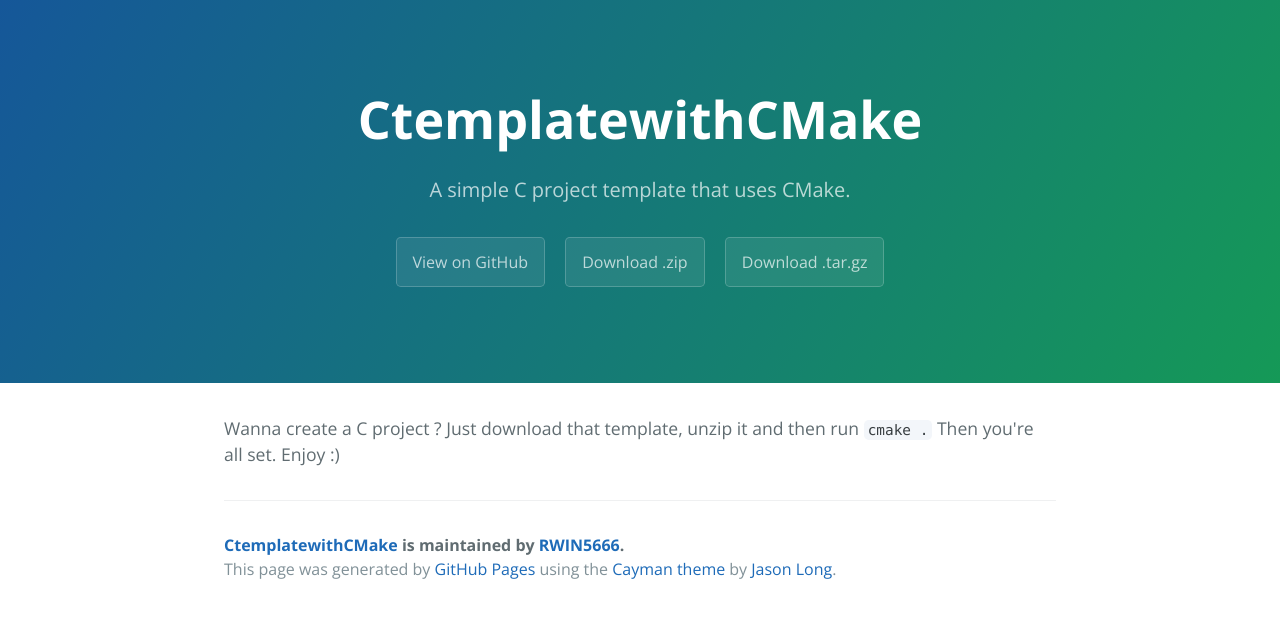
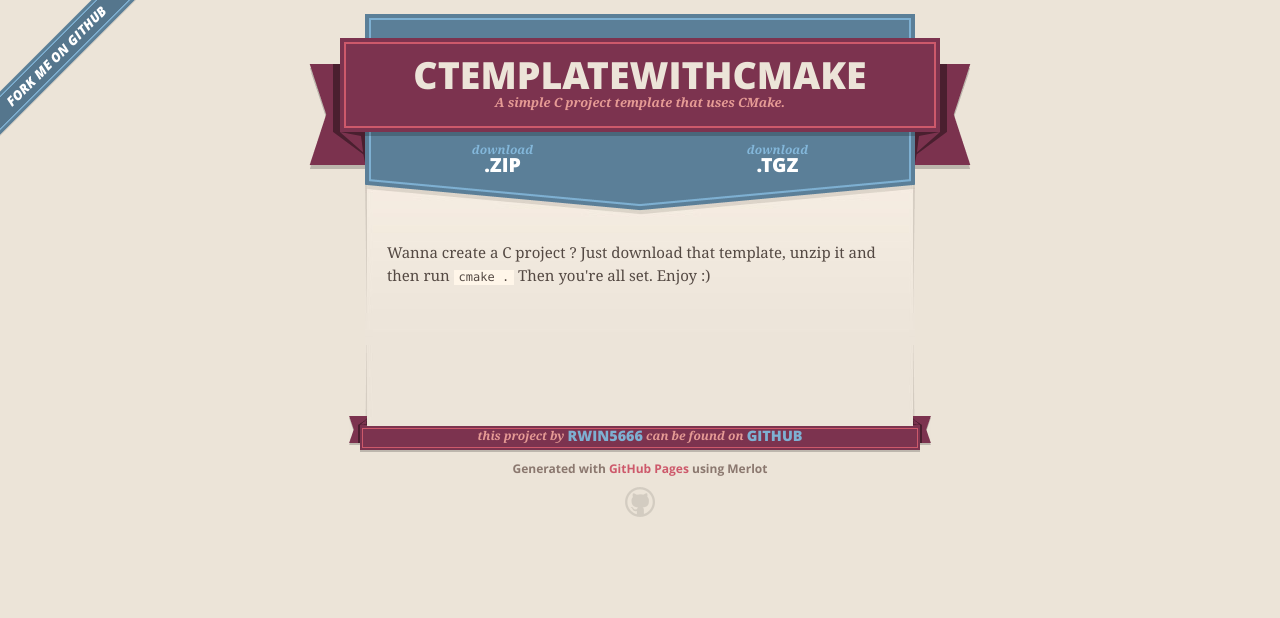
Before and after one commit to RWIN5666/CTemplateWithCMake, a plain HTML site: page index.html in a window 1280 px wide. Drawn offline with nearby package versions, Linux system fonts and the light colour scheme.

Commit message:
Create gh-pages branch via GitHub

```diff
--- a/index.html
+++ b/index.html
@@ -1,36 +1,70 @@
 <!DOCTYPE html>
-<html lang="en-us">
+<html>
   <head>
-    <meta charset="UTF-8">
+    <meta charset='utf-8'>
+    <meta http-equiv="X-UA-Compatible" content="chrome=1">
+    <meta name="viewport" content="width=640">
+
+    <link rel="stylesheet" href="stylesheets/core.css" media="screen">
+    <link rel="stylesheet" href="stylesheets/mobile.css" media="handheld, only screen and (max-device-width:640px)">
+    <link rel="stylesheet" href="stylesheets/github-light.css">
+
+    <script type="text/javascript" src="javascripts/modernizr.js"></script>
+    <script type="text/javascript" src="https://ajax.googleapis.com/ajax/libs/jquery/1.7.1/jquery.min.js"></script>
+    <script type="text/javascript" src="javascripts/headsmart.min.js"></script>
+    <script type="text/javascript">
+      $(document).ready(function () {
+        $('#main_content').headsmart()
+      })
+    </script>
     <title>CtemplatewithCMake by RWIN5666</title>
-    <meta name="viewport" content="width=device-width, initial-scale=1">
-    <link rel="stylesheet" type="text/css" href="stylesheets/normalize.css" media="screen">
-    <link href='https://fonts.googleapis.com/css?family=Open+Sans:400,700' rel='stylesheet' type='text/css'>
-    <link rel="stylesheet" type="text/css" href="stylesheets/stylesheet.css" media="screen">
-    <link rel="stylesheet" type="text/css" href="stylesheets/github-light.css" media="screen">
   </head>
+
   <body>
-    <section class="page-header">
-      <h1 class="project-name">CtemplatewithCMake</h1>
-      <h2 class="project-tagline">A simple C project template that uses CMake.</h2>
-      <a href="https://github.com/RWIN5666/CTemplateWithCMake" class="btn">View on GitHub</a>
-      <a href="https://github.com/RWIN5666/CTemplateWithCMake/zipball/master" class="btn">Download .zip</a>
-      <a href="https://github.com/RWIN5666/CTemplateWithCMake/tarball/master" class="btn">Download .tar.gz</a>
-    </section>
+    <a id="forkme_banner" href="https://github.com/RWIN5666/CTemplateWithCMake">View on GitHub</a>
+    <div class="shell">
 
-    <section class="main-content">
-      <p>Wanna create a C project ?
+      <header>
+        <span class="ribbon-outer">
+          <span class="ribbon-inner">
+            <h1>CtemplatewithCMake</h1>
+            <h2>A simple C project template that uses CMake.</h2>
+          </span>
+          <span class="left-tail"></span>
+          <span class="right-tail"></span>
+        </span>
+      </header>
+
+      <section id="downloads">
+        <span class="inner">
+          <a href="https://github.com/RWIN5666/CTemplateWithCMake/zipball/master" class="zip"><em>download</em> .ZIP</a><a href="https://github.com/RWIN5666/CTemplateWithCMake/tarball/master" class="tgz"><em>download</em> .TGZ</a>
+        </span>
+      </section>
+
+
+      <span class="banner-fix"></span>
+
+
+      <section id="main_content">
+        <p>Wanna create a C project ?
 Just download that template, unzip it and then run <code>cmake .</code>
 Then you're all set.
 Enjoy :)</p>
+      </section>
 
-      <footer class="site-footer">
-        <span class="site-footer-owner"><a href="https://github.com/RWIN5666/CTemplateWithCMake">CtemplatewithCMake</a> is maintained by <a href="https://github.com/RWIN5666">RWIN5666</a>.</span>
-
-        <span class="site-footer-credits">This page was generated by <a href="https://pages.github.com">GitHub Pages</a> using the <a href="https://github.com/jasonlong/cayman-theme">Cayman theme</a> by <a href="https://twitter.com/jasonlong">Jason Long</a>.</span>
+      <footer>
+        <span class="ribbon-outer">
+          <span class="ribbon-inner">
+            <p>this project by <a href="https://github.com/RWIN5666">RWIN5666</a> can be found on <a href="https://github.com/RWIN5666/CTemplateWithCMake">GitHub</a></p>
+          </span>
+          <span class="left-tail"></span>
+          <span class="right-tail"></span>
+        </span>
+        <p>Generated with <a href="https://pages.github.com">GitHub Pages</a> using Merlot</p>
+        <span class="octocat"></span>
       </footer>
 
-    </section>
+    </div>
 
 
   </body>
```
